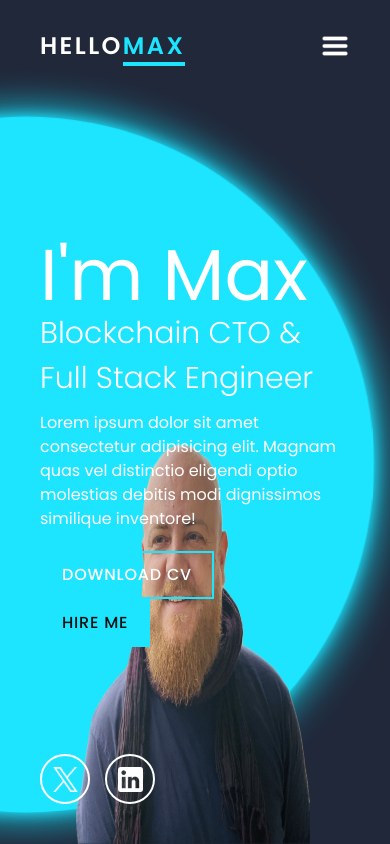
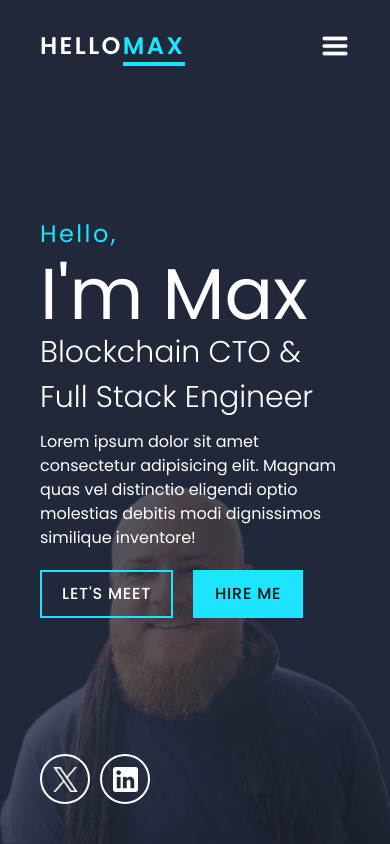
Before and after one commit to manthis/hellomax-website, a Next.js app: page / in a window 390 px wide. Built offline with nearby package versions, Linux system fonts and the light colour scheme.

Commit message:
Finished translating main page to Tailwind. Adapted responsive.

```diff
--- a/app/components/button.tsx
+++ b/app/components/button.tsx
@@ -11,7 +11,7 @@ export default function Button({ label, link }: ButtonProps) {
     return (
         <a
             href={link}
-            className='mr-[20px] inline-block border-2 border-lightblue px-[20px] py-[10px] font-medium uppercase tracking-wider text-white no-underline duration-500 last:bg-lightblue last:text-dracula hover:bg-lightblue hover:text-dracula hover:shadow-lightblue'>
+            className='mr-[20px] inline-block border-2 border-lightblue px-[20px] py-[10px] font-medium uppercase tracking-wider text-white no-underline duration-500 last:bg-lightblue last:text-dracula hover:bg-lightblue hover:text-dracula hover:shadow-lightblue portrait:mb-2'>
             {label}
         </a>
     );
--- a/app/components/contact/media.tsx
+++ b/app/components/contact/media.tsx
@@ -5,7 +5,7 @@ interface MediaProps {
 
 export default function Media({ url, src }: MediaProps) {
     return (
-        <li className='group/media h-[50px] w-[50px] list-none'>
+        <li className='group/media mr-[10px] h-[50px] w-[50px] list-none last:mr-0'>
             <a
                 href={url}
                 className='flex h-full w-full items-center justify-center rounded-full border-2 border-solid border-white group-hover/media:bg-white'>
--- a/app/components/contact/zone.tsx
+++ b/app/components/contact/zone.tsx
@@ -2,36 +2,11 @@ import Media from './media';
 
 export default function ContactZone() {
     return (
-        <>
-            <ul
-                id='contactzone'
-                className='absolute bottom-[40px] z-20 flex origin-left items-center justify-center gap-[15px] duration-500'>
-                <Media src='/images/x.png'></Media>
-                <Media src='/images/linkedin.png'></Media>
-            </ul>
-        </>
+        <ul
+            id='contactzone'
+            className='fixed bottom-[40px] z-20 flex justify-start landscape:w-[calc(100%-80px)] landscape:justify-end landscape:xl:w-[calc(100%-200px)] landscape:2xl:justify-start'>
+            <Media src='/images/x.png'></Media>
+            <Media src='/images/linkedin.png'></Media>
+        </ul>
     );
 }
-
-/*
-
-interface IconProps {
-    url?: string | '#';
-    src: string;
-}
-
-export default function Icon({ url, src }: IconProps) {
-    return (
-        <>
-            <li className='group h-[50px] w-[50px] list-none'>
-                <a
-                    href={url}
-                    className='flex h-full w-full items-center justify-center rounded-full border-2 border-solid border-white group-hover:bg-white'>
-                    <img src={src} className='h-[25px] w-[25px] invert group-hover:invert-0' />
-                </a>
-            </li>
-        </>
-    );
-}
-
-*/
--- a/app/components/x/content.tsx
+++ b/app/components/homecontent/content.tsx
@@ -4,17 +4,17 @@ export default function Content() {
     return (
         <div id='content' className='relative z-10 flex w-full origin-left items-center justify-between duration-500'>
             <div className='relative z-50 max-w-[600px]'>
-                <h4 className='mb-2.5 text-2xl font-normal tracking-widest text-lightblue'>Hello,</h4>
-                <h2 className='text-7xl leading-[1em] text-white'>I&apos;m Max</h2>
-                <h3 className='text-3xl font-light leading-[1.5em] text-white '>
+                <h4 className='mb-2 text-2xl font-normal tracking-widest text-lightblue landscape:text-lg '>Hello,</h4>
+                <h2 className='text-7xl leading-[1em] text-white landscape:text-5xl'>I&apos;m Max</h2>
+                <h3 className='text-3xl font-light leading-[1.5em] text-white landscape:text-xl'>
                     Blockchain CTO & Full Stack Engineer
                 </h3>
-                <p className='mb-[20px] mt-[10px] text-base text-white'>
+                <p className='mb-[20px] mt-[10px] text-base text-white landscape:text-sm'>
                     Lorem ipsum dolor sit amet consectetur adipisicing elit. Magnam quas vel distinctio eligendi optio
                     molestias debitis modi dignissimos similique inventore!
                 </p>
 
-                <Button label='Download CV' />
+                <Button label="Let's meet" />
                 <Button label='Hire me' />
             </div>
         </div>
--- a/app/components/menu/menu.tsx
+++ b/app/components/menu/menu.tsx
@@ -6,10 +6,11 @@ export default function Menu() {
     return (
         <ul
             id='menu'
-            className='items-sart fixed left-0 top-0 z-[2] flex h-full w-full flex-col justify-center pl-[100px] opacity-0 duration-500'>
+            className='items-sart fixed left-0 top-0 z-[2] flex h-full w-full flex-col justify-center pl-[100px] opacity-0 duration-500 portrait:items-center portrait:p-0'>
             <MenuItem label='Home' />
             <MenuItem label='About' />
-            <MenuItem label='Services' />
+            <MenuItem label="You're a company?" />
+            <MenuItem label="You're a freelance?" />
             <MenuItem label='Contact' />
         </ul>
     );
--- a/app/components/persona/persona.tsx
+++ b/app/components/persona/persona.tsx
@@ -1,11 +1,12 @@
 export default function Persona() {
+    //before:animate-heartbeatBlue duration-1000 before:absolute before:right-[10%] before:top-[50%] before:h-[650px] before:w-[650px] before:rounded-full before:bg-lightblue
     return (
         <div
             id='imageBox'
-            className='before:animate-heartbeatBlue duration-1000 before:absolute before:right-[10%] before:top-[50%] before:h-[650px] before:w-[650px] before:rounded-full before:bg-lightblue'>
+            className='before:2xl:absolute before:2xl:right-[10%] before:2xl:top-[50%] before:2xl:h-[650px] before:2xl:w-[650px] before:2xl:animate-heartbeatBlue before:2xl:rounded-full before:2xl:bg-lightblue'>
             <img
                 src='/images/maxime.png'
-                className='absolute bottom-0 right-[80px] max-h-[70vh] min-h-[400px] max-w-[60%] duration-500'></img>
+                className='absolute bottom-0 right-[80px] max-h-[70vh] opacity-30 duration-1000 2xl:opacity-100 portrait:right-0 landscape:max-h-[75vh]'></img>
         </div>
     );
 }
--- a/app/globals.css
+++ b/app/globals.css
@@ -2,21 +2,9 @@
 @tailwind components;
 @tailwind utilities;
 
-/*
-:root {
-    --foreground-rgb: 0, 0, 0;
-    --background-start-rgb: 214, 219, 220;
-    --background-end-rgb: 255, 255, 255;
+body {
+    min-width: 350px;
 }
-
-@media (prefers-color-scheme: dark) {
-    :root {
-        --foreground-rgb: 255, 255, 255;
-        --background-start-rgb: 0, 0, 0;
-        --background-end-rgb: 0, 0, 0;
-    }
-}
-*/
 
 * {
     margin: 0;
@@ -30,96 +18,12 @@ section.active #contactzone {
     transform: scale(0);
 }
 
-/*
-header {
-    position: fixed;
-    top: 0;
-    left: 0;
-    width: 100%;
-    z-index: 10000;
-    display: flex;
-    justify-content: space-between;
-    align-items: center;
-    padding: 30px 100px;
-}
-
-header .logo {
-    font-size: 1.5em;
-    color: #fff;
-    letter-spacing: 1px;
-    font-weight: 600;
-    text-transform: uppercase;
-    text-decoration: none;
-    transform-origin: left;
-    transition: 0.5s;
-}
-
-header .logo span {
-    color: #1de5ff;
-    border-bottom: 3px solid #1de5ff;
-}
-
-
-header .toggle {
-    position: relative;
-    width: 30px;
-    height: 30px;
-    background: url("/images/burger-bar.png");
-    background-repeat: no-repeat;
-    background-position: center;
-    background-size: 30px;
-    cursor: pointer;
-    filter: invert(1);
-}
-
-header .toggle.active {
-    width: 30px;
-    height: 30px;
-    background: url("/images/cross.png");
-    background-repeat: no-repeat;
-    background-position: center;
-    background-size: 20px;
-    filter: invert(1);
-}
-*/
-
 #toggle.active {
     background: url("/images/cross.png");
     background-repeat: no-repeat;
     background-position: center;
     background-size: 20px;
 }
-
-/*
-.imageBox::before {
-    content: "";
-    position: absolute;
-    top: 50%;
-    right: 10%;
-    width: 650px;
-    height: 650px;
-    background: #1de5ff;
-    border-radius: 50%;
-    transition: 1s;
-    animation: heartbeatBlue 3s infinite alternate;
-}
-
-@keyframes heartbeatBlue {
-    0% {
-        transform: scale(1) translateY(-50%);
-        box-shadow:
-            0 0 10px #1de5ff,
-            0 0 40px #1de5ff;
-    }
-    100% {
-        transform: scale(1.3) translateY(-10%);
-        box-shadow:
-            0 0 20px #1de5ff,
-            0 0 50px #1de5ff,
-            0 0 150px #1de5ff;
-    }
-}
-*/
 
 #imageBox.active::before {
     background: #21283a;
@@ -137,242 +41,7 @@ header .toggle.active {
     }
 }
 
-/*
-.man {
-    position: absolute;
-    bottom: 0;
-    right: 80px;
-    max-height: 70vh;
-    min-height: 400px;
-    transition: 0.5s;
-    max-width: 60%;
-}
-*/
-/*
-
-.content {
-    position: relative;
-    z-index: 1;
-    width: 100%;
-    display: flex;
-    justify-content: space-between;
-    align-items: center;
-    transition: 0.5s;
-    transform-origin: left;
-}
-
-.content .contentBx {
-    position: relative;
-    max-width: 600px;
-    z-index: 100;
-}
-
-.content .contentBx h4 {
-    font-weight: 400;
-    color: #1de5ff;
-    font-size: 1.5em;
-    letter-spacing: 2px;
-    margin-bottom: 10px;
-}
-
-.content .contentBx h2 {
-    font-size: 4em;
-    color: white;
-    line-height: 1em;
-}
-
-.content .contentBx h3 {
-    font-weight: 300;
-    color: white;
-    font-size: 2em;
-    line-height: 1.5em;
-}
-
-.content .contentBx p {
-    color: white;
-    font-size: 1em;
-    margin: 10px 0 20px;
-}
-
-.content .contentBx a {
-    display: inline-block;
-    color: white;
-    padding: 10px 20px;
-    margin-right: 20px;
-    font-weight: 500;
-    text-transform: uppercase;
-    text-decoration: none;
-    border: 2px solid #1de5ff;
-    letter-spacing: 2px;
-    transition: 0.5s;
-}
-
-.content .contentBx a:last-child {
-    background: #1de5ff;
-    color: #111;
-}
-
-.content .contentBx a:hover {
-    background: #1de5ff;
-    color: #111;
-    box-shadow:
-        0 0 15px #1de5ff,
-        0 0 40px #1de5ff;
-}
-*/
-/*
-.socialNetworks {
-    position: absolute;
-    bottom: 40px;
-    display: flex;
-    justify-content: center;
-    align-items: center;
-    gap: 15px;
-    z-index: 2;
-    transition: 0.5s;
-    transform-origin: left;
-}
-
-.socialNetworks li {
-    list-style: none;
-    width: 50px;
-    height: 50px;
-}
-
-.socialNetworks li a {
-    display: inline-block;
-    width: 100%;
-    height: 100%;
-    display: flex;
-    justify-content: center;
-    align-items: center;
-    border: 2px solid white;
-    border-radius: 50%;
-}
-
-.socialNetworks li:hover a {
-    background: white;
-}
-
-.socialNetworks li a img {
-    filter: invert(1);
-    transform: scale(0.6);
-    width: 30px;
-    height: 30px;
-}
-
-.socialNetworks li:hover a img {
-    filter: invert(0);
-}
-*/
-/*
-.menu {
-    position: fixed;
-    top: 0;
-    left: 0;
-    width: 100%;
-    height: 100%;
-    display: flex;
-    justify-content: center;
-    align-items: flex-start;
-    flex-direction: column;
-    z-index: 2;
-    padding-left: 100px;
-    opacity: 0;
-    visibility: hidden;
-    transition: 0.5s;
-}
-*/
-
 #menu.active {
     opacity: 1;
     transition-delay: 0.5s;
 }
-
-/*
-.menu li {
-    list-style: none;
-}
-
-.menu li a {
-    color: white;
-    text-decoration: none;
-    font-size: 1.5em;
-    padding: 5px 10px;
-    margin: 5px 0;
-    display: inline-block;
-    transition: 0.25s;
-}
-
-.menu li:hover a {
-    letter-spacing: 6px;
-    background: white;
-    color: #161a23;
-}
-*/
-/* Responsive */
-
-@media (max-width: 380px) {
-    body {
-        width: 380px;
-    }
-    .man {
-        width: 400px;
-    }
-}
-
-@media (max-width: 1300px) {
-    section {
-        padding: 40px;
-    }
-
-    section.active {
-        background-color: #141821;
-    }
-
-    .imageBox:before {
-        opacity: 0;
-    }
-
-    header {
-        padding: 20px 40px;
-    }
-
-    .man {
-        right: -45px;
-        opacity: 0.3;
-        max-height: 45vh;
-        transition: 0.5s;
-        max-width: 100%;
-        min-width: 420px;
-    }
-
-    .content .contentBx a {
-        margin-bottom: 10px;
-        padding: 6px 12px;
-    }
-
-    .content .contentBx h2 {
-        font-size: 2.2em;
-    }
-
-    .content .contentBx h3 {
-        font-size: 1.5em;
-    }
-
-    .menu {
-        padding-left: 0;
-        align-items: center;
-    }
-}
-
-@media (max-height: 410px) {
-    section {
-        height: 410px;
-        width: 100vw;
-    }
-
-    .man {
-        min-height: 400px;
-    }
-}
--- a/app/page.tsx
+++ b/app/page.tsx
@@ -1,6 +1,6 @@
 'use client';
 
-import HomeContent from '@/app/components/x/home';
+import HomeContent from '@/app/components/homecontent/home';
 
 export default function Home() {
     return (
```
Also changed, not shown: app/components/homecontent/home.tsx (renamed from app/components/x/home.tsx).
